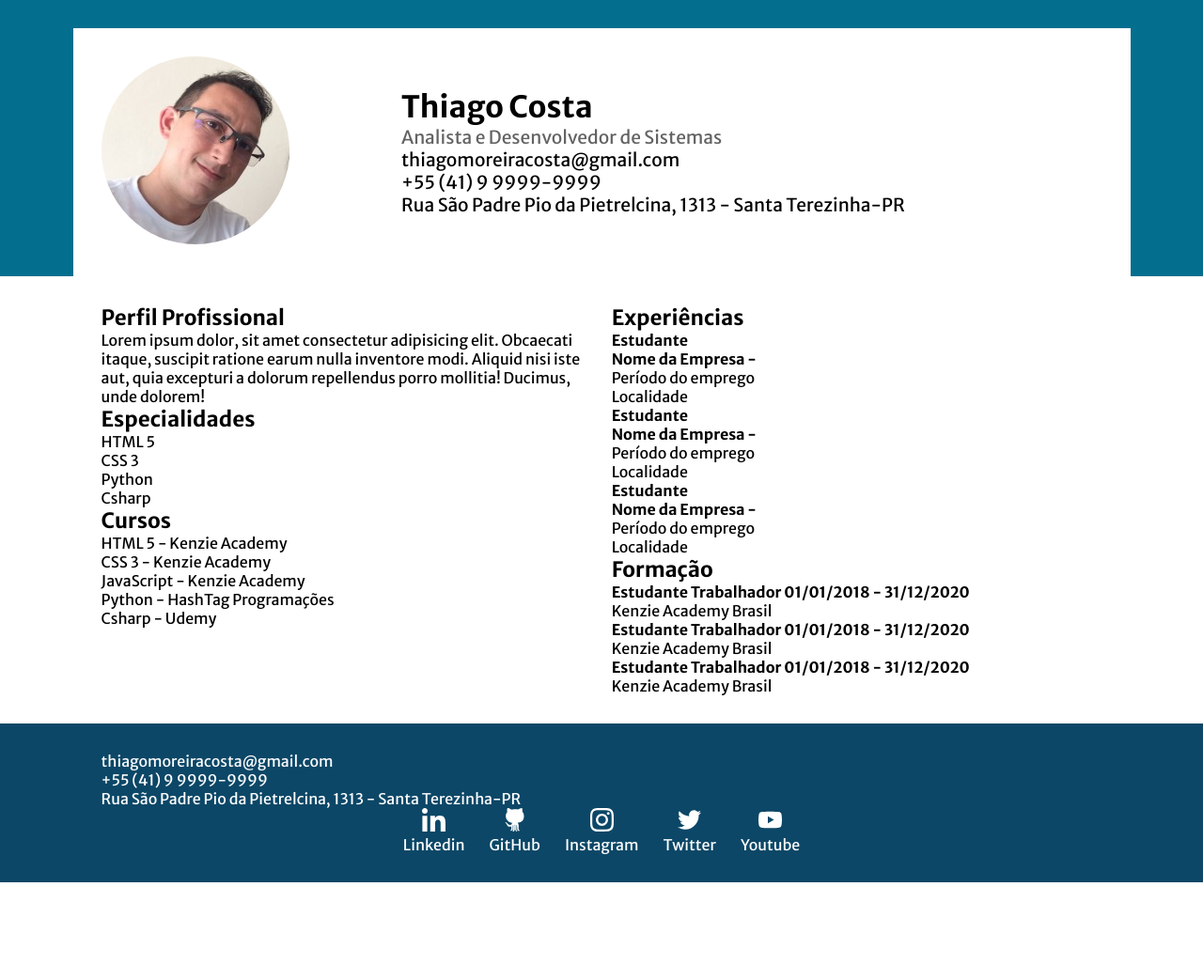
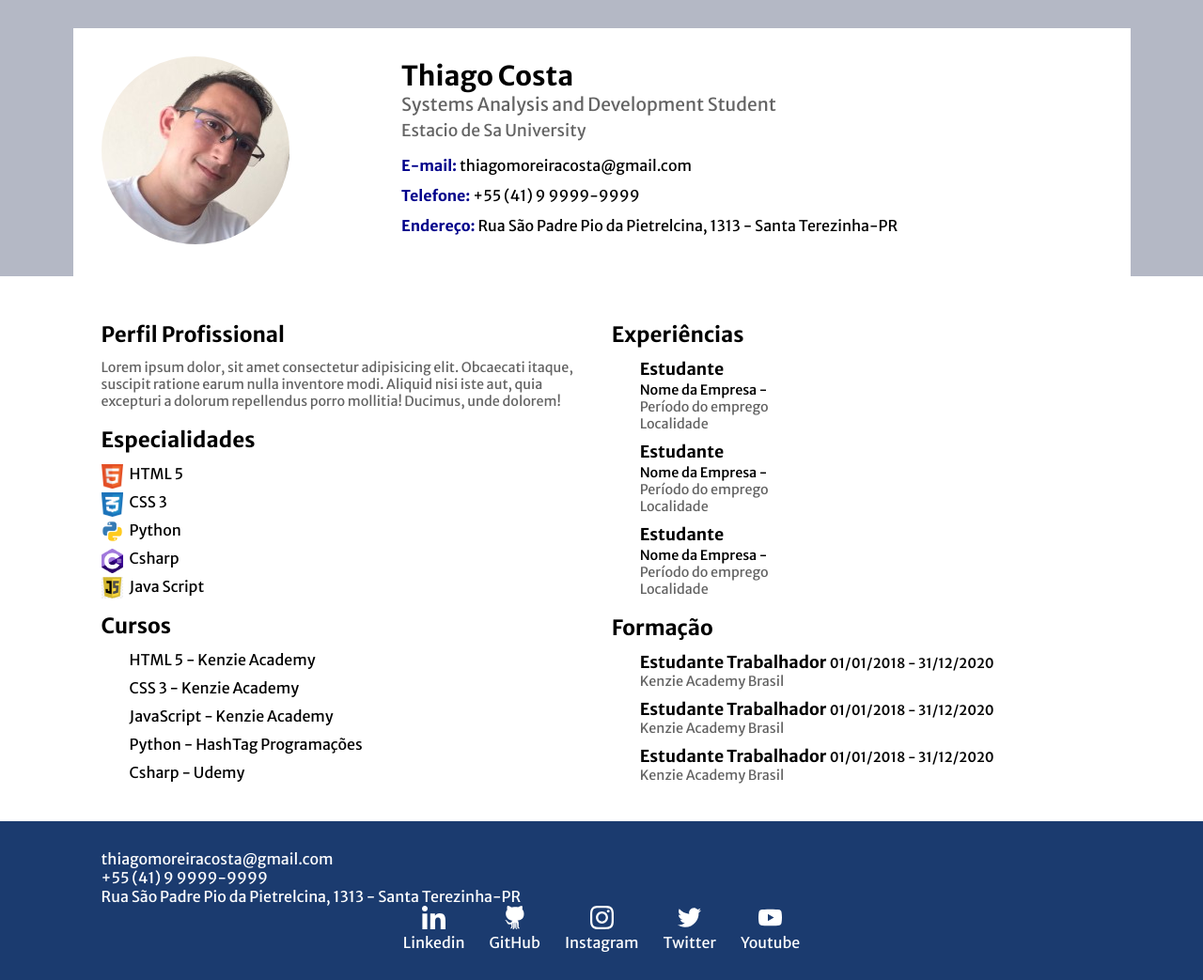
Before and after one commit to thmoreiracosta/CurriculumVitae, a plain HTML site: page intex.html in a window 1280 px wide. Shown: the whole page at 94% size. Before the commit the page ends 939 px from the top, so only its background shows below. Drawn offline with Linux system fonts and the light colour scheme.

Commit message:
startCarreiraDevKenzieAcademy-incrementação

```diff
--- a/intex.html
+++ b/intex.html
@@ -9,7 +9,7 @@
         <link rel="preconnect" href="https://fonts.gstatic.com">
         <link href="https://fonts.googleapis.com/css2?family=Merriweather+Sans:ital,wght@0,400;0,500;0,600;0,700;1,700&display=swap" rel="stylesheet">
 
-        <link rel="stylesheet" href="assets\css\style.css">
+        <link rel="stylesheet" href="public\styles\style.css">
 
     </head>
 
@@ -24,7 +24,7 @@
             <!-- CAIXA FOTO PERFIL -->
             <div class="coluna coluna-esquerda">
                 <figure>
-                    <img src="assets\img\thmoreiracosta.png" alt="Foto - Thiago Costa">
+                    <img src="public\images\thmoreiracosta.png" alt="Foto - Thiago Costa">
                     <figcaption class="hidden">Thiago Costa</figcaption>
                 </figure>
             </div>
@@ -33,17 +33,20 @@
             <div class="coluna coluna-direita">
 
                 <h1>Thiago Costa</h1>
-                <p>Analista e Desenvolvedor de Sistemas</p>
+                <p>
+                    Systems Analysis and Development Student</p>
+                <p class="uni">
+                    Estacio de Sa University</p>
                 <ul>
                     <li>
-                        <a href="mailto:thiagomoreiracosta@gmail.com">thiagomoreiracosta@gmail.com</a>
+                        <a href="mailto:thiagomoreiracosta@gmail.com"><b style="color:darkblue">E-mail: </b>thiagomoreiracosta@gmail.com</a>
                     </li>
                     <li>
-                        <a href="tel:55859999999999">+55 (41) 9 9999-9999</a>
+                        <a href="tel:55859999999999"><b style="color:darkblue">Telefone: </b>+55 (41) 9 9999-9999</a>
                     </li>
                     <li>
                         <!-- href="https://www.google.com.br/maps/place/R.+Jose+Domingos+de+Moura,+50b+-+Lagoinha,+Horizonte+-+CE,+62880-000/@-4.0940481,-38.5091846,17z/data=!3m1!4b1!4m5!3m4!1s0x7b8afdff17febc3:0xa8d4e430fa7f4ed3!8m2!3d-4.0940535!4d-38.5069959">Rua José Domingues de Moura, 50 - Casa B - Horizonte-CE -->
-                        <a href="#">Rua São Padre Pio da Pietrelcina, 1313 - Santa Terezinha-PR</a>
+                        <a href="#"><b style="color:darkblue">Endereço: </b>Rua São Padre Pio da Pietrelcina, 1313 - Santa Terezinha-PR</a>
                     </li>
                 </ul>
             </div>
@@ -63,10 +66,11 @@
                 <section>
                     <h2>Especialidades</h2>
                     <ul>
-                        <li>HTML 5</li>
-                        <li>CSS 3</li>
-                        <li>Python</li>
-                        <li>Csharp</li>
+                        <img src="public\images\html5.png" alt="html"><li>HTML 5</li>
+                        <img src="public\images\css.png" alt="css"><li>CSS 3</li>
+                        <img src="public\images\python.png" alt="python"><li>Python</li>
+                        <img src="public\images\csharp.png" alt="csharp"><li>Csharp</li>
+                        <img src="public\images\JavaScript.png" alt="javascript"><li>Java Script</li>
                     </ul>
                 </section>
 
@@ -145,7 +149,7 @@
                             <a href="tel:5541999999999">+55 (41) 9 9999-9999</a>
                         </li>
                         <li>
-                            <a href="#">Rua São Padre Pio da Pietrelcina, 1313 - Santa Terezinha-PR</a>
+                            <a href="https://www.google.com/maps/place/Sanctuary+of+Saint+Mary+our+Lady+of+Grace/@41.7082566,15.7052779,3a,75y,90t/data=!3m8!1e2!3m6!1sAF1QipO0f58d-ef--4O8ZN0LZ0OCYflDTkMAaTTqq-GN!2e10!3e12!6shttps:%2F%2Flh5.googleusercontent.com%2Fp%2FAF1QipO0f58d-ef--4O8ZN0LZ0OCYflDTkMAaTTqq-GN%3Dw152-h86-k-no!7i4000!8i2250!4m8!1m2!2m1!1ssan+giovanne+rotondo+padre+pio!3m4!1s0x13377418533421db:0xc3929a938a489727!8m2!3d41.7082566!4d15.7052779">Rua São Padre Pio da Pietrelcina, 1313 - Santa Terezinha-PR</a>
                         </li>
                     </ul>
                 </nav>
@@ -154,31 +158,31 @@
                     <ul class="redes-sociais">
                         <li>
                             <a href="https://www.linkedin.com/in/thmoreiracosta/">
-                                <img src="assets\img\linkedin.svg" alt="Linkedin">
+                                <img src="public\images\linkedin.svg" alt="Linkedin">
                                 <p>Linkedin</p>
                             </a>
                         </li>
                         <li>
                             <a href="https://github.com/thmoreiracosta">
-                                <img src="assets\img\github-big-logo.svg" alt="GitHub">
+                                <img src="public\images\github-big-logo.svg" alt="GitHub">
                                 <p>GitHub</p>
                             </a>
                         </li>
                         <li>
                             <a href="https://www.instagram.com/thmoreiracosta/">
-                                <img src="assets\img\instagram.svg" alt="Instagram">
+                                <img src="public\images\instagram.svg" alt="Instagram">
                                 <p>Instagram</p>
                             </a>
                         </li>
                         <li>
                             <a href="https://twitter.com/thmoreiracosta">
-                                <img src="assets\img\twitter-logo-white.svg" alt="Twitter">
+                                <img src="public\images\twitter-logo-white.svg" alt="Twitter">
                                 <p>Twitter</p>
                             </a>
                         </li>
                         <li>
                             <a href="https://www.youtube.com/user/fink021/featured">
-                                <img src="assets\img\youtube.svg" alt="Youtube">
+                                <img src="public\images\youtube.svg" alt="Youtube">
                                 <p>Youtube</p>
                             </a>
                         </li>
--- a/assets/css/style.css
+++ b/public/styles/style.css
@@ -58,7 +58,7 @@ body{
 
 /* HEADER */
 header{
-    background-color: #046E8F;
+    background-color: #B4B8C5;
     padding-top: 30px;
 }
 header .container{
@@ -70,6 +70,7 @@ header .linha{
 }
 
 header .coluna{
+
 
 }
 
@@ -91,7 +92,7 @@ header .coluna img{
 }
 
 header .coluna h1{
-    font-size: 2rem;
+    font-size: 1.8rem;
 }
 
 header .coluna p{
@@ -99,22 +100,30 @@ header .coluna p{
     color: #636363;
 }
 
+header .coluna .uni{
+    font-size: 1.1rem;
+    color: #636363;
+    margin: 5px 0 12px;
+}
+
 header .coluna ul{
+    margin: 16px 0 0;
 
 }
 
 header .coluna ul li{
+    margin: 0 0 12px;
 
 }
 
 header .coluna ul li a{
-    font-size: 1.2rem;
+    font-size: 1.0rem;
     color: black;
 }
 
 /* FOOTER */
 footer{
-    background-color: #0C4767;
+    background-color: #1B3B6F;
 }
 footer .container{}
 footer nav{}
@@ -164,13 +173,34 @@ main .coluna-direita{}
 main .coluna section{}
 main .coluna section h2{
     font-size: 1.4rem;
+    margin: 18px 0px 12px;
 }
 
-main .coluna section p{}
-main .coluna section ul{}
-main .coluna section ul li{}
-main .coluna section ul li h3{}
-main .coluna section ul li strong{}
+main .coluna section p{
+    font-size: 0.9rem;
+    color: #636363;
+
+}
+main .coluna section ul{
+    margin: 10px 0px 0;
+
+
+}
+main .coluna section ul img{
+    max-width: 23px;
+    position: absolute;
+}
+
+main .coluna section ul li{
+    margin: 8px 30px 10px;
+}
+main .coluna section ul li h3{
+    font-size: 1.1rem;
+}
+main .coluna section ul li strong{
+    font-size: 0.9rem;
+    font-weight: 500;
+}
 main .coluna section ul li p{}
 
 
```
Also changed, not shown: public/images/JavaScript.png (added), public/images/csharp.png (added), public/images/css.png (added), public/images/css_.png (added), public/images/facebook-app-symbol.svg (renamed from assets/img/facebook-app-symbol.svg), public/images/github-big-logo.svg (renamed from assets/img/github-big-logo.svg), public/images/html5.png (added), public/images/instagram.svg (renamed from assets/img/instagram.svg), public/images/linkedin.svg (renamed from assets/img/linkedin.svg), public/images/python.png (added), public/images/thmoreiracosta.png (renamed from assets/img/thmoreiracosta.png), public/images/twitter-logo-white.svg (renamed from assets/img/twitter-logo-white.svg), public/images/youtube.svg (renamed from assets/img/youtube.svg), public/scripts/index.js (added), 1 more files.
